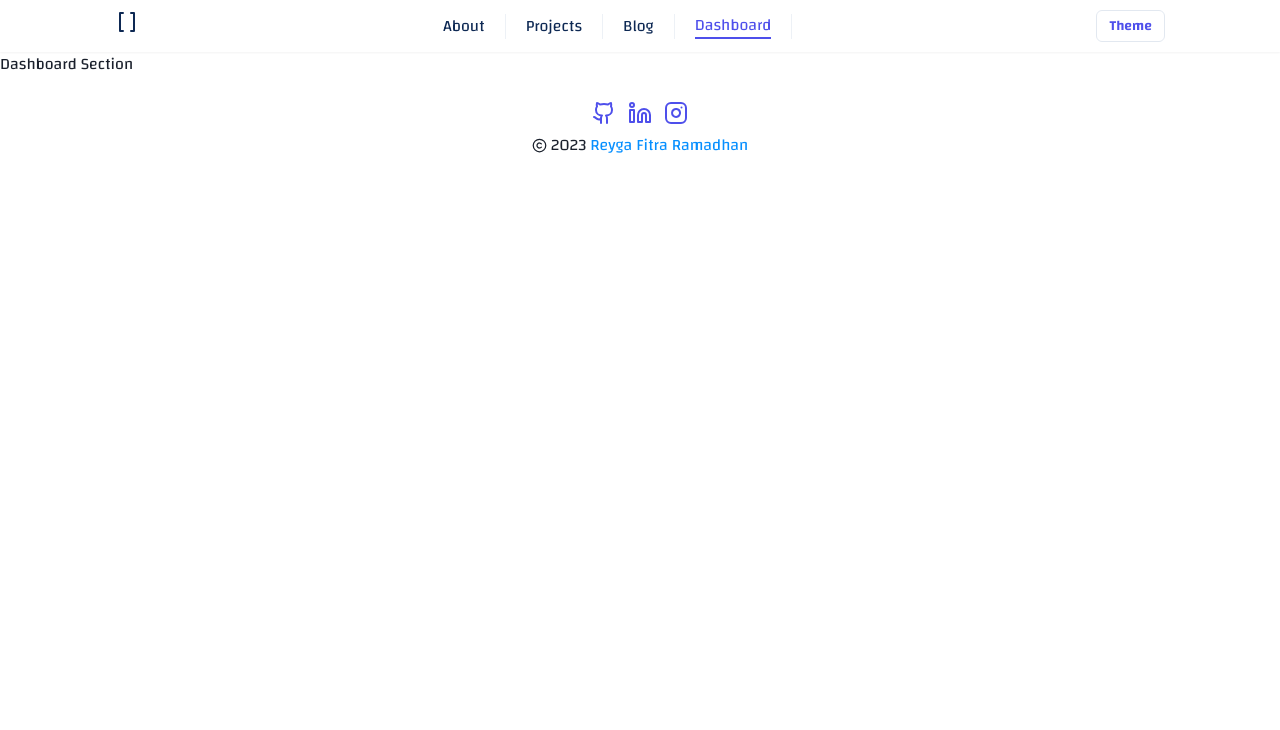
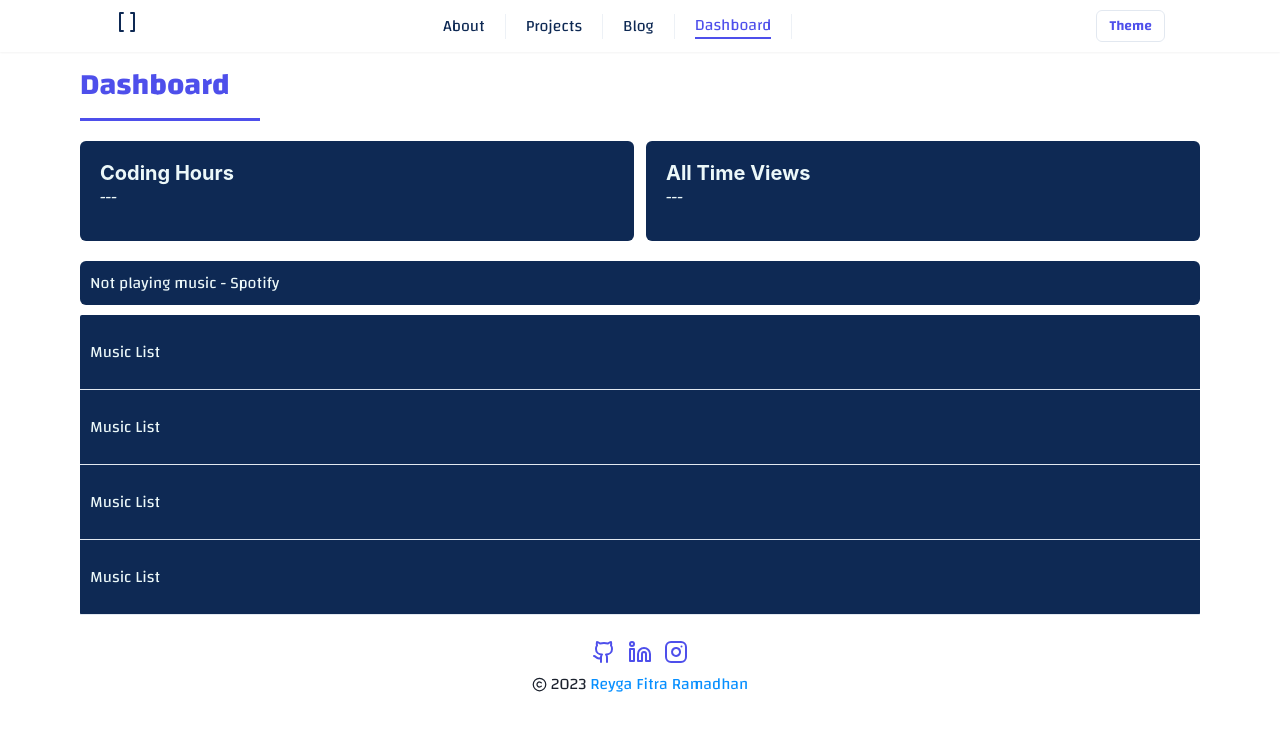
Before and after one commit to ReygaFitra/prf-web-reyga-v2, a Next.js app: page /dashboard in a window 1280 px wide. Shown: the top 730 px of the page. Built offline with nearby package versions, Linux system fonts and the light colour scheme.

Commit message:
fragments: add dashboard fragment

```diff
--- a/src/app/dashboard/page.tsx
+++ b/src/app/dashboard/page.tsx
@@ -1,3 +1,7 @@
+'use client';
+import DashboardFragment from '@/fragments/DashboardFragment';
+import { Container } from '@chakra-ui/react';
+
 export const metadata = {
   title: 'Reyga Fitra Ramadhan | Dashboard',
   description: `Dashboard Page`,
@@ -5,8 +9,8 @@ export const metadata = {
 
 export default function Dashboard() {
   return (
-    <main>
-      <div>Dashboard Section</div>
-    </main>
+    <Container minW="6xl">
+      <DashboardFragment />
+    </Container>
   );
 }
--- /dev/null
+++ b/src/fragments/DashboardFragment.tsx
@@ -0,0 +1,43 @@
+import TitleSection from '@/components/Title/TitleSection';
+import { Box, Flex, HStack, Heading, Text } from '@chakra-ui/react';
+
+const DashboardFragment = () => {
+  return (
+    <>
+      <TitleSection width="180px" headingSize="lg" headingColor="#4E4FEB" headingFont="Changa" name="Dashboard" dividerColor="#4E4FEB" />
+      <Flex justifyContent="center" my="20px" gap={3}>
+        <Box bgColor={'#0E2954'} w="100%" h="100px" rounded="md" color="#ECF8F9" p="20px">
+          <Heading size="md">Coding Hours</Heading>
+          <Text>---</Text>
+        </Box>
+        <Box bgColor={'#0E2954'} w="100%" h="100px" rounded="md" color="#ECF8F9" p="20px">
+          <Heading size="md">All Time Views</Heading>
+          <Text>---</Text>
+        </Box>
+      </Flex>
+      <Box bgColor={'#0E2954'} w="100%" rounded="md" color="#ECF8F9" p="10px" my="10px">
+        <Text>Not playing music - Spotify</Text>
+      </Box>
+      <Box bgColor={'#0E2954'} w="100%" rounded="sm" color="#ECF8F9">
+        <Text px="10px" py="25px">
+          Music List
+        </Text>
+        <hr />
+        <Text px="10px" py="25px">
+          Music List
+        </Text>
+        <hr />
+        <Text px="10px" py="25px">
+          Music List
+        </Text>
+        <hr />
+        <Text px="10px" py="25px">
+          Music List
+        </Text>
+        <hr />
+      </Box>
+    </>
+  );
+};
+
+export default DashboardFragment;
```
Also changed, not shown: src/_data/json/Bio.json (+2 -6 lines), src/fragments/PostFragment.tsx (+12 -7 lines).
